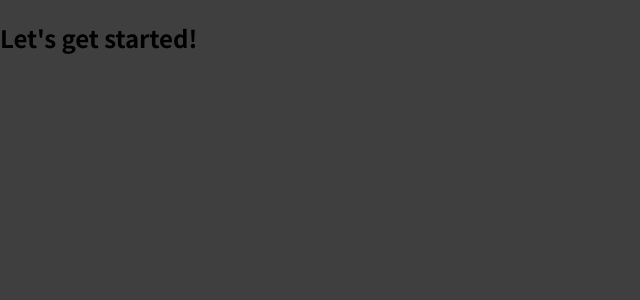
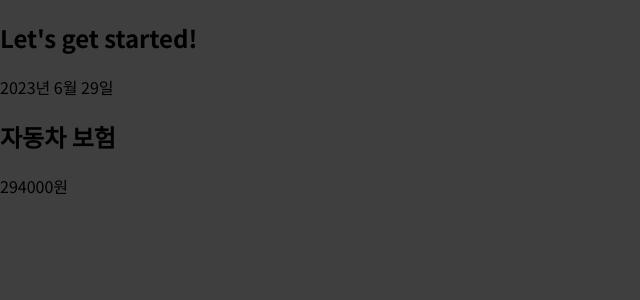
Before and after one commit to jeongsangtae/react-complete-training, a JavaScript app: page / in a window 1280 px wide. Shown: the top 300 px of the page, without its empty margins (0-640 px from the left). Built offline with nearby package versions, Linux system fonts and the light colour scheme.

Commit message:
React Complete Training - JSX code

```diff
--- a/src/App.js
+++ b/src/App.js
@@ -1,7 +1,10 @@
+import ExpenseItem from "./components/ExpenseItem";
+
 function App() {
   return (
     <div>
       <h2>Let's get started!</h2>
+      <ExpenseItem></ExpenseItem>
     </div>
   );
 }
--- /dev/null
+++ b/src/components/ExpenseItem.js
@@ -0,0 +1,13 @@
+function ExpenseItem() {
+  return (
+    <div>
+      <div>2023년 6월 29일</div>
+      <div>
+        <h2>자동차 보험</h2>
+        <div>294000원</div>
+      </div>
+    </div>
+  );
+}
+
+export default ExpenseItem;
```
